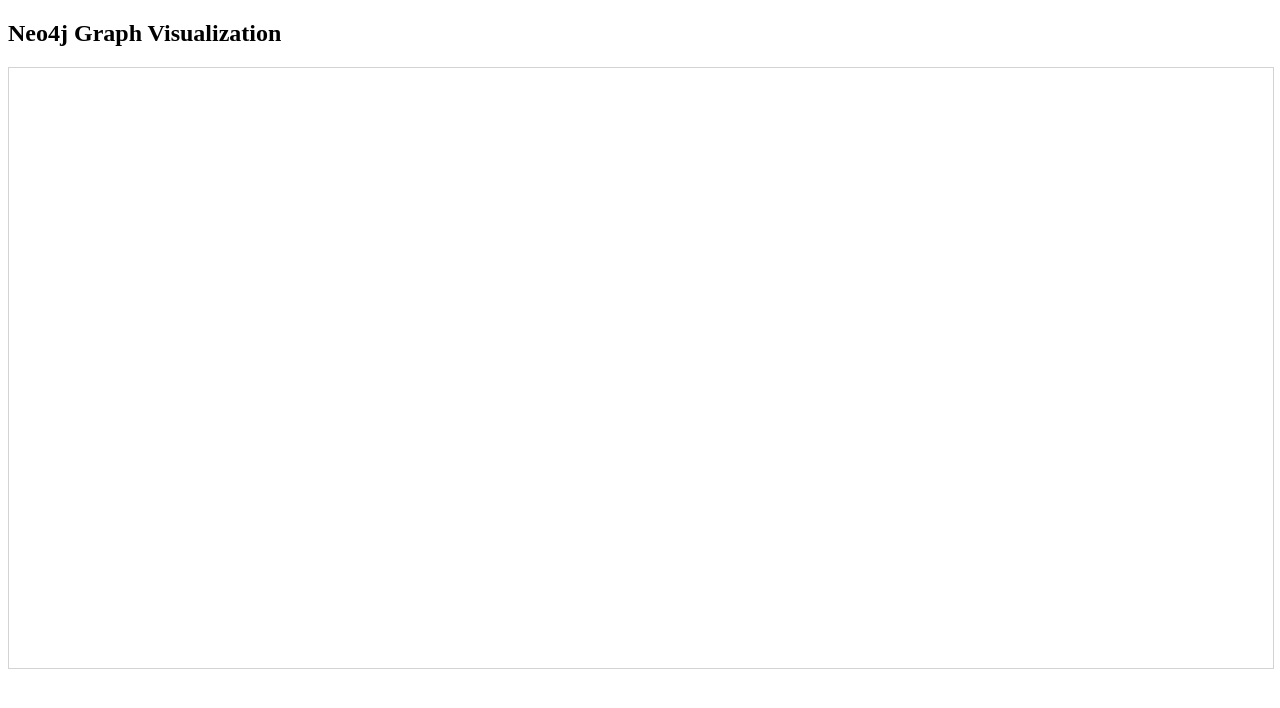
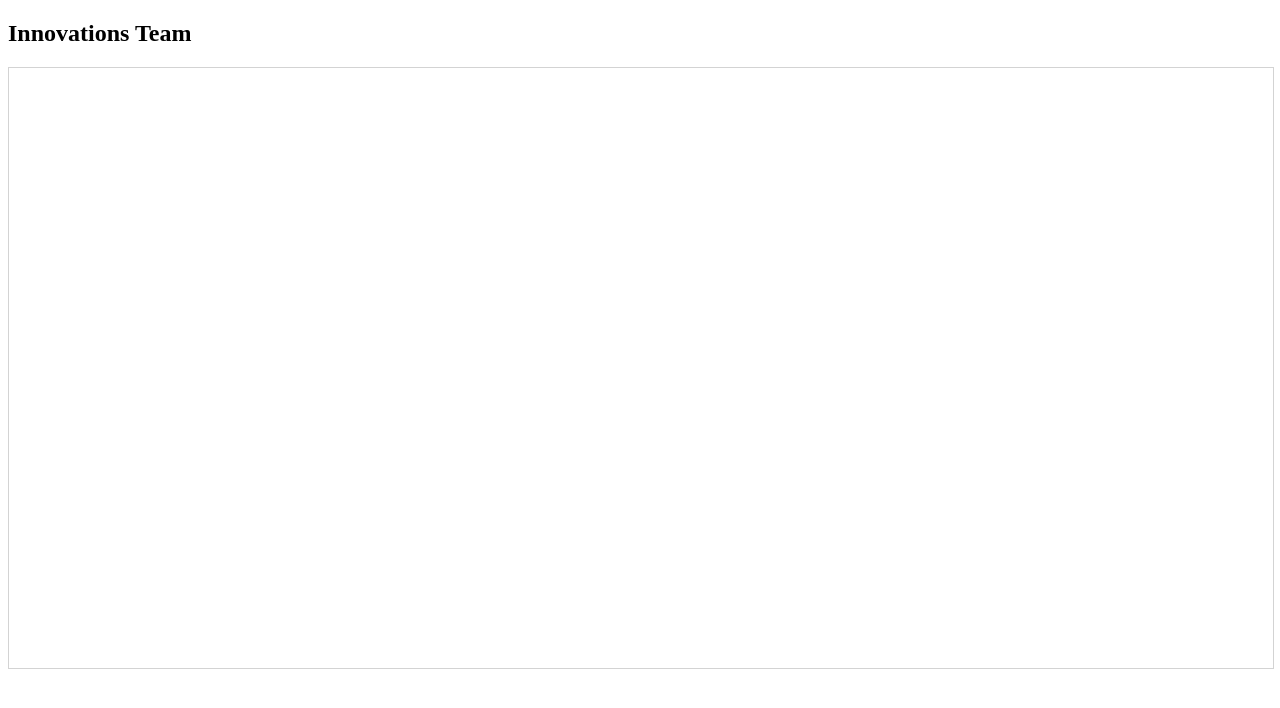
Before and after one commit to Comerunn/graph-visualization, a plain HTML site: page index.html in a window 1280 px wide. Drawn offline with nearby package versions, Linux system fonts and the light colour scheme.

Commit message:
Update index.html

```diff
--- a/index.html
+++ b/index.html
@@ -13,7 +13,7 @@
   </style>
 </head>
 <body>
-  <h2>Neo4j Graph Visualization</h2>
+  <h2>Innovations Team</h2>
   <div id="network"></div>
 
   <script>
```
